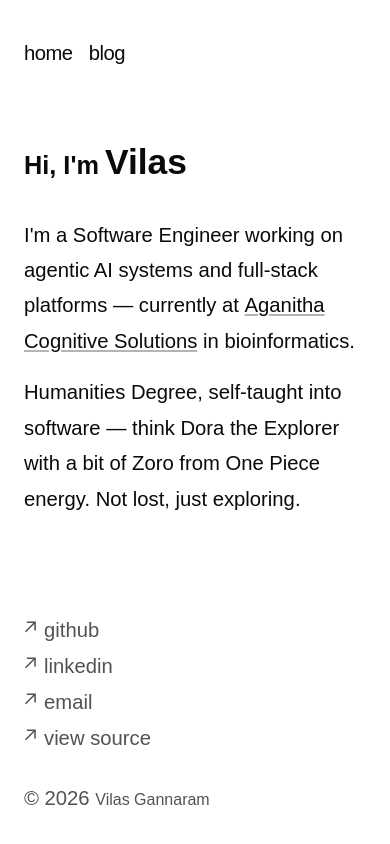
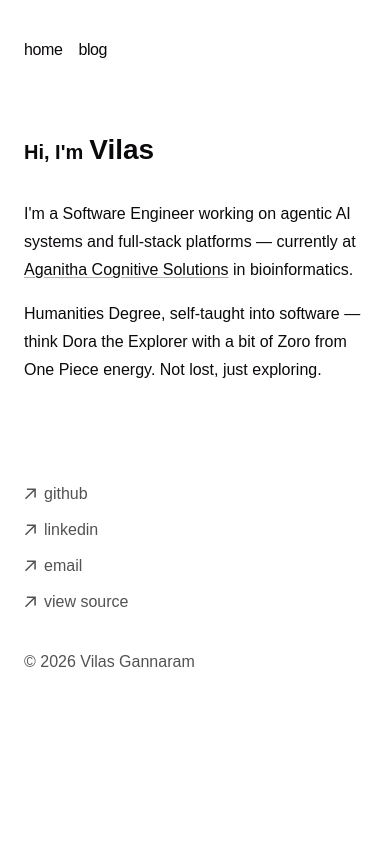
Before and after one commit to vilas-gannaram/vilas-gannaram.github.io, a Next.js app: page / in a window 390 px wide. Shown: the top 844 px of the page. Built offline with nearby package versions, Linux system fonts and the light colour scheme; a web font is replaced by a local one.

Commit message:
fix: use 16px base on mobile/tablet, 18px on laptop/desktop

```diff
--- a/app/globals.css
+++ b/app/globals.css
@@ -31,6 +31,13 @@
 	--typeset-size: 18px;
 	--typeset-leading: 1.75;
 	--typeset-flow: 1.25em;
+	font-size: 16px;
+}
+
+@media (min-width: 48rem) {
+	.typeset-docs {
+		font-size: var(--typeset-size);
+	}
 }
 
 @media (prefers-color-scheme: dark) {
```
